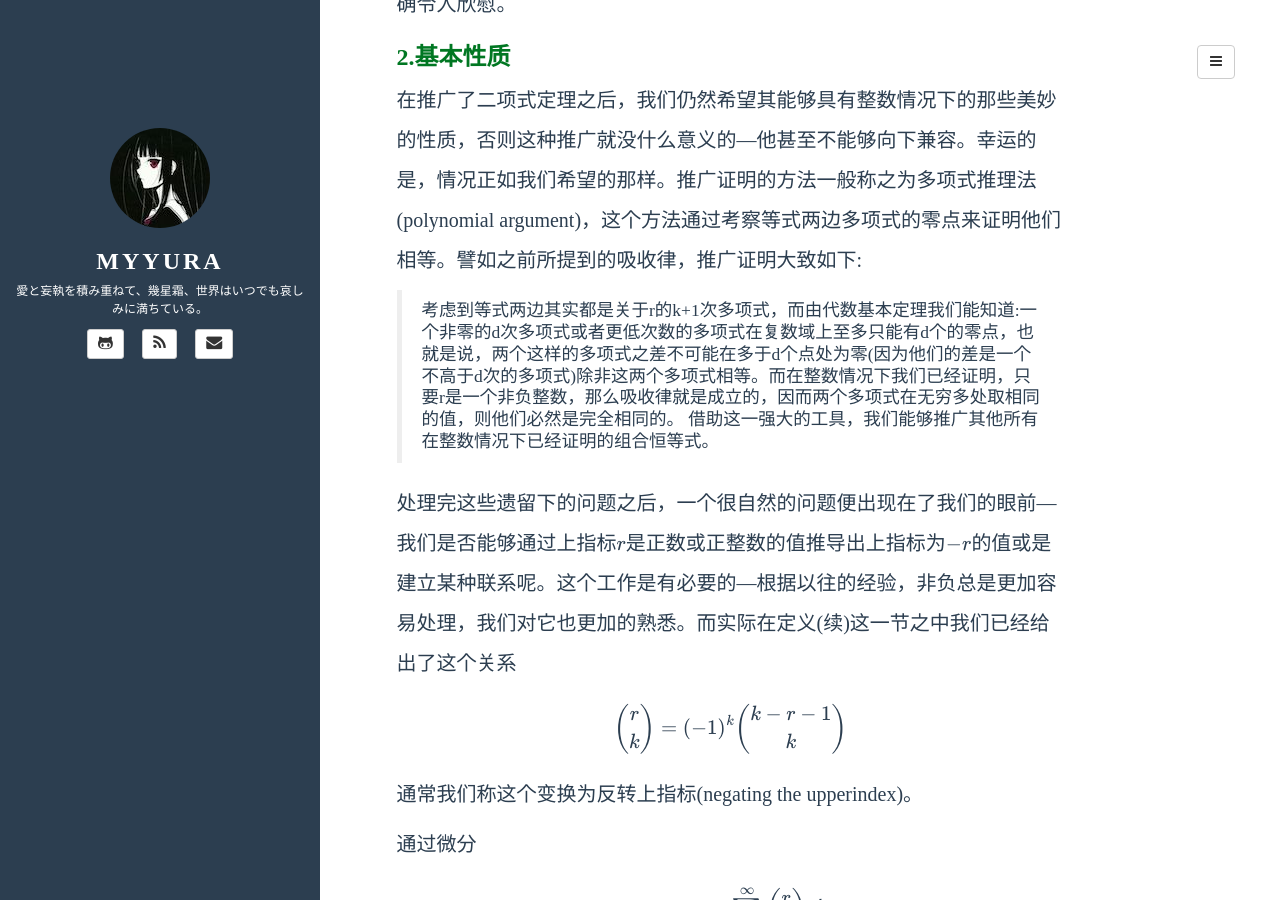
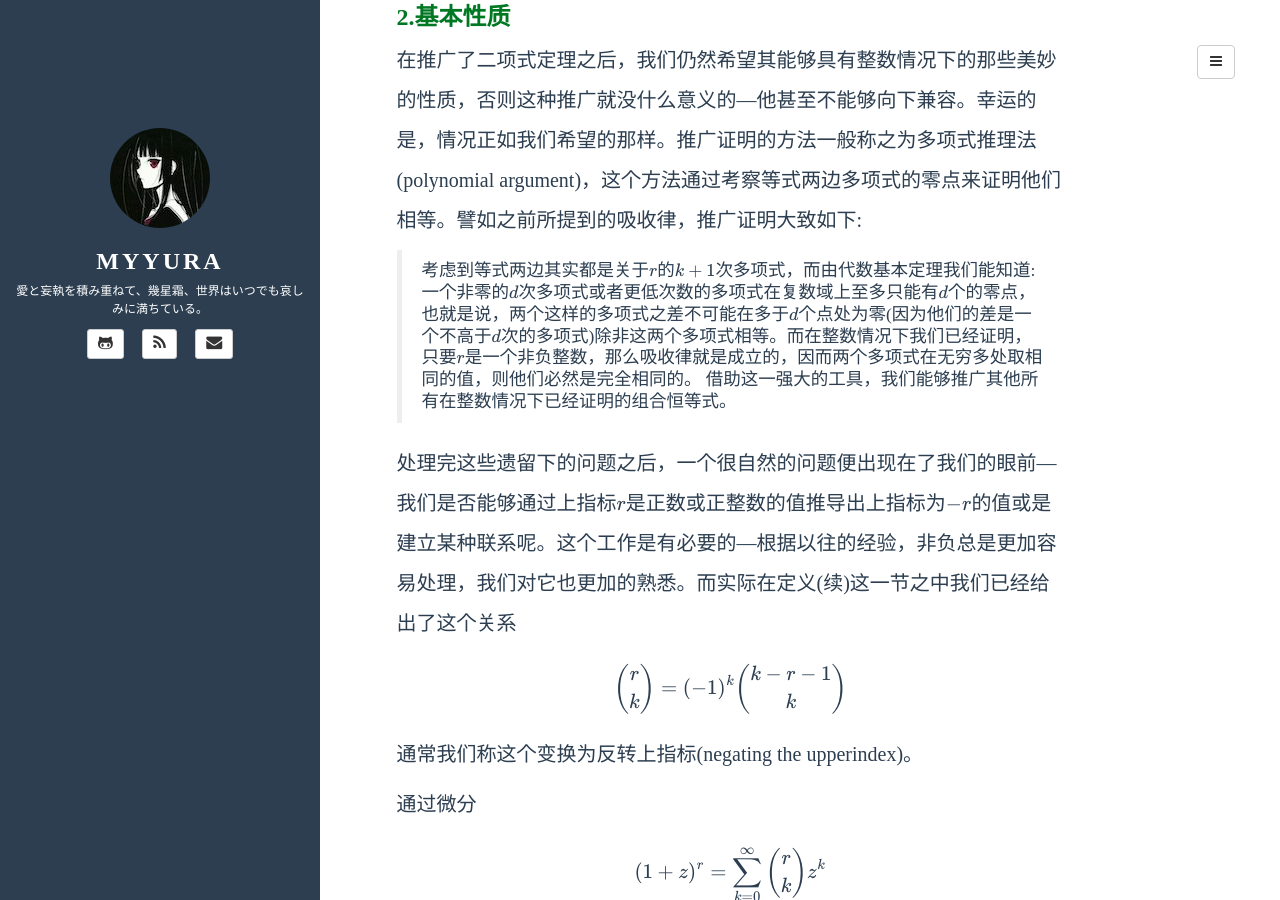
Before and after one commit to Myyura/myyura.github.io, a Jekyll site: the page built from _posts/mathematics/2018-7-5-myyura-1.md, in a window 1280 px wide and 900 px high, scrolled down 3547 px. Built offline with Jekyll 4.4.1, drawn with Linux system fonts in a browser that asks for light colours; formulas are drawn with MathJax 3; a script that is not in the unit is left out; comment, search, counter and statistics services are not loaded; some of the changed lines change nothing that is shown; some of the changed text lies outside the part shown.

Commit message:
Fix some typos

```diff
--- a/_posts/mathematics/2018-7-5-myyura-1.md
+++ b/_posts/mathematics/2018-7-5-myyura-1.md
@@ -6,9 +6,9 @@
 tags: [mathematics， combinatorics]
 ---
 
-之一: 二项式系数(Binomial Coefficients)与组合恒等式(Combinatorial Identities)
+二项式系数(Binomial Coefficients)与组合恒等式(Combinatorial Identities)
 
-# 前言
+# ***前言***
 这曾是个一时兴起而决定的计划，这是一篇书写于2014年2月23日的文章。
 
 我走回原地，决定将这个系列继续下去。
@@ -100,7 +100,7 @@
 
 ## 2.基本性质
 在推广了二项式定理之后，我们仍然希望其能够具有整数情况下的那些美妙的性质，否则这种推广就没什么意义的---他甚至不能够向下兼容。幸运的是，情况正如我们希望的那样。推广证明的方法一般称之为多项式推理法(polynomial argument)，这个方法通过考察等式两边多项式的零点来证明他们相等。譬如之前所提到的吸收律，推广证明大致如下:
-  >考虑到等式两边其实都是关于r的k+1次多项式，而由代数基本定理我们能知道:一个非零的d次多项式或者更低次数的多项式在复数域上至多只能有d个的零点，也就是说，两个这样的多项式之差不可能在多于d个点处为零(因为他们的差是一个不高于d次的多项式)除非这两个多项式相等。而在整数情况下我们已经证明，只要r是一个非负整数，那么吸收律就是成立的，因而两个多项式在无穷多处取相同的值，则他们必然是完全相同的。
+  >考虑到等式两边其实都是关于$r$的$k+1$次多项式，而由代数基本定理我们能知道:一个非零的$d$次多项式或者更低次数的多项式在复数域上至多只能有$d$个的零点，也就是说，两个这样的多项式之差不可能在多于$d$个点处为零(因为他们的差是一个不高于$d$次的多项式)除非这两个多项式相等。而在整数情况下我们已经证明，只要$r$是一个非负整数，那么吸收律就是成立的，因而两个多项式在无穷多处取相同的值，则他们必然是完全相同的。
 借助这一强大的工具，我们能够推广其他所有在整数情况下已经证明的组合恒等式。
 
 处理完这些遗留下的问题之后，一个很自然的问题便出现在了我们的眼前---我们是否能够通过上指标$r$是正数或正整数的值推导出上指标为$-r$的值或是建立某种联系呢。这个工作是有必要的---根据以往的经验，非负总是更加容易处理，我们对它也更加的熟悉。而实际在定义(续)这一节之中我们已经给出了这个关系
```
